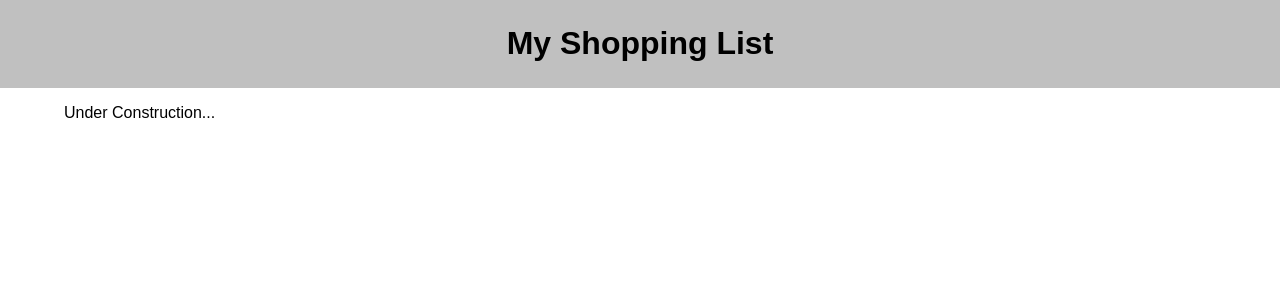
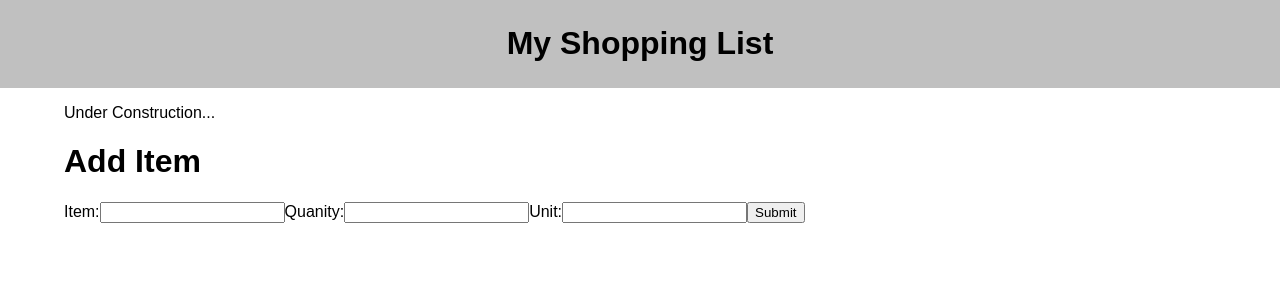
Before and after one commit to weisp014/group-fs-react-shopping-list, a React (Create React App) app: page / in a window 1280 px wide. Shown: the top 300 px of the page. Built offline with nearby package versions, Linux system fonts and the light colour scheme.

Commit message:
Finished with Post client, needs GET request

```diff
--- a/src/components/App/App.jsx
+++ b/src/components/App/App.jsx
@@ -1,8 +1,7 @@
-import React from 'react';
-
-import Header from '../Header/Header.jsx'
-import './App.css';
-
+import React from "react";
+import Form from "../Form/Form.jsx";
+import Header from "../Header/Header.jsx";
+import "./App.css";
 
 function App() {
   return (
@@ -10,6 +9,7 @@ function App() {
       <Header />
       <main>
         <p>Under Construction...</p>
+        <Form />
       </main>
     </div>
   );
--- /dev/null
+++ b/src/components/Form/Form.jsx
@@ -0,0 +1,65 @@
+import { useState } from "react";
+
+function Form() {
+  let [newItemName, setNewItemName] = useState("");
+  let [newQuantity, setNewQuantity] = useState("");
+  let [newUnit, setNewUnit] = useState("");
+
+  const addItem = () => {
+    axios
+      .post("/cart", {
+        name: newItemName,
+        quantity: newQuantity,
+        unit: newUnit,
+      })
+      .then((response) => {
+        // clear inputs & GET requests here
+        console.log(response);
+      })
+      .catch((err) => {
+        alert("Error Adding Item");
+        console.log(err);
+      });
+  };
+
+  return (
+    <div>
+      <h1>Add Item</h1>
+      <div>
+        <form>
+          <label>Item:</label>
+          <input
+            value={newItemName}
+            type="text"
+            id="name"
+            name="name"
+            onChange={(evt) => setNewItemName(evt.target.value)}
+          ></input>
+          <label>Quanity:</label>
+          <input
+            value={newQuantity}
+            type="number"
+            id="quantity"
+            name="quantity"
+            onChange={(evt) => setNewQuantity(evt.target.value)}
+          ></input>
+          <label>Unit:</label>
+          <input
+            value={newUnit}
+            type="text"
+            id="unit"
+            name="unit"
+            onChange={(evt) => setNewUnit(evt.target.value)}
+          ></input>
+          <input
+            onSubmit={addItem}
+            type="submit"
+            id="submit"
+            name="submitBtn"
+          ></input>
+        </form>
+      </div>
+    </div>
+  );
+}
+export default Form;
```
Also changed, not shown: 2 other files (tests, documents, lock files or other folders). Lines whose indentation alone changed are shown as unchanged.
